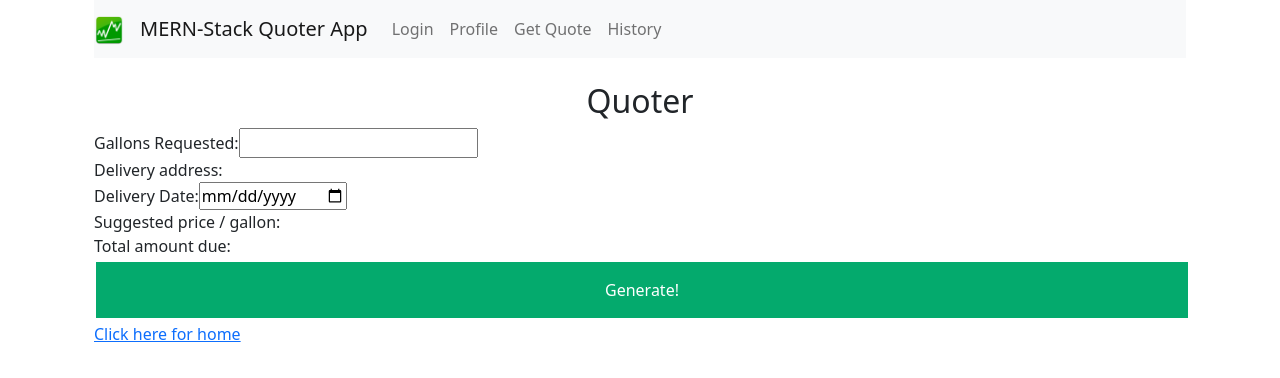
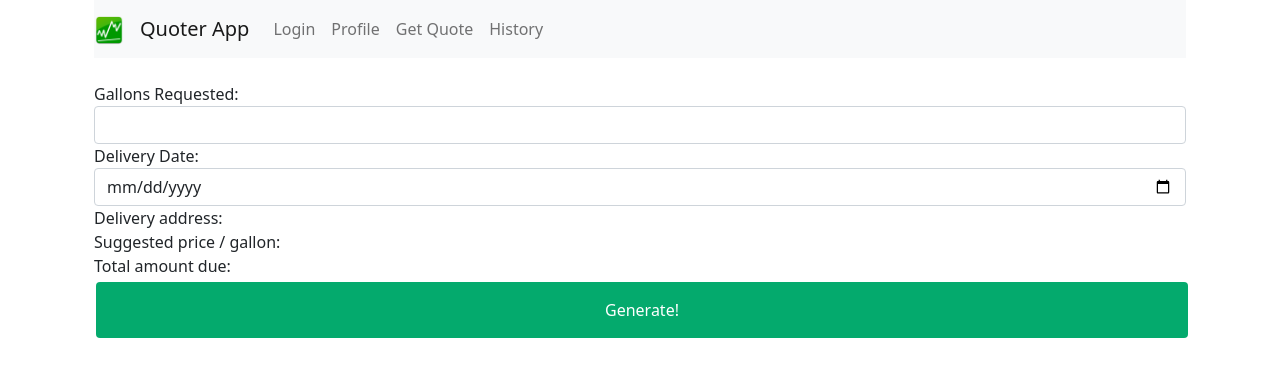
Before and after one commit to youngwillyum/quoter2, a React (Create React App) app in the folder client/: page /quoter in a window 1280 px wide. Shown: the top 378 px of the page. Built offline with nearby package versions, Linux system fonts and the light colour scheme.

Commit message:
Quoter / Profile Component Update
added form functionality and backend combatability

```diff
--- a/client/src/components/HeaderComponent.js
+++ b/client/src/components/HeaderComponent.js
@@ -1,12 +1,11 @@
 import React, { Component } from 'react'
 import './myStyles.css'
-
-
 
 export default class Header extends Component{
   render() {
   return(
-    <h1 className='heading'> QuoteZilla </h1>
+    //<div className='footing'>COSC4353</div>
+
   )
  }
 }
--- a/client/src/components/MainComponent.js
+++ b/client/src/components/MainComponent.js
@@ -1,7 +1,7 @@
 import React, { Component } from 'react'
 
-import Header from './HeaderComponent'
-import Footer from './FooterComponent'
+//import Header from './HeaderComponent'
+//import Footer from './FooterComponent'
 import Home from './HomeComponent'
 import Profile from './ProfileComponent'
 import Login from './LoginComponent'
@@ -18,9 +18,9 @@ export default class Main extends Component{
         <div className="container">
           <nav className="navbar navbar-expand-lg navbar-light bg-light">
             <a class="navbar-brand" target="_blank">
-              <img src={logo} width="30" height="30" alt="CodingTheSmartWay.com" />
+              <img src={logo} alt="projectlogo"  width="30" height="30"  />
             </a>
-            <Link to="/" className="navbar-brand">MERN-Stack Quoter App</Link>
+            <Link to="/" className="navbar-brand">Quoter App</Link>
             <div className="collpase navbar-collapse">
               <ul className="navbar-nav mr-auto">
                 <li className="navbar-item">
--- a/client/src/components/QuoterComponent.js
+++ b/client/src/components/QuoterComponent.js
@@ -1,49 +1,82 @@
 import React, { Component } from 'react'
 import {Link} from 'react-router-dom'
 
-function Quoter(){
+export default class Quoter extends Component{
+
+constructor(props) {
+  super(props);
+  this.onChangeQuoterGallonsRequested = this.onChangeQuoterGallonsRequested.bind(this)
+  this.onChangeQuoterDeliveryDate = this.onChangeQuoterDeliveryDate.bind(this)
+  this.onSubmit = this.onSubmit.bind(this)
+
+  this.state={
+    quoter_gallonsrequested:'',
+    quoter_deliverydate:''
+  }
+}
+
+onChangeQuoterGallonsRequested(e){
+  this.setState({
+    quoter_gallonsrequested: e.target.value
+  })
+}
+
+onChangeQuoterDeliveryDate(e){
+  this.setState({
+    quoter_deliverydate: e.target.value
+  })
+}
+
+onSubmit(e) {
+  e.preventDefault();
+
+  console.log('--Form Submitted--');
+  console.log(this.state.quoter_gallonsrequested);
+  console.log(this.state.quoter_deliverydate);
+
+
+  this.setState = ({
+    quoter_gallonsrequested:'',
+    quoter_deliverydate:''
+  })
+}
+render(){
+
   return(
     <React.Fragment>
-    <h2 style={{textAlign: "center"}}>Quoter</h2>
+    <form onSubmit={this.onSubmit}>
 
-    <form>
+      <div className="form-group">
+        <label>Gallons Requested:</label>
+        <input type="number" className="form-control" name="gallons" required
+          value={this.state.quoter_gallonsrequested} onChange={this.onChangeQuoterGallonsRequested}/>
+      </div>
 
-      <label>
-        Gallons Requested:
-        <input type="number" name="gallons" required/>
-      </label>
-      <div/>
+      <div className="form-group">
+        <label>Delivery Date:</label>
+        <input type="date" className="form-control" name="date" required
+          value={this.state.quoter_deliverydate} onChange={this.onChangeQuoterDeliveryDate}/>
+      </div>
 
-      <label>
-        Delivery address:
-      </label>
-      <div/>
+      <div className="form-group">
+        <label>Delivery address:</label>
+      </div>
 
-      <label>
-        Delivery Date:
-        <input type="date"/>
-      </label>
-      <div/>
+      <div className="form-group">
+        <label>Suggested price / gallon:</label>
+      </div>
 
-      <label>
-        Suggested price / gallon:
-      </label>
-      <div/>
+      <div className="form-group">
+        <label>Total amount due:</label>
+      </div>
 
-      <label>
-        Total amount due:
-      </label>
-      <div/>
-
-      <input type="submit" value="Generate!" />
+      <div className="form-group">
+        <input type="submit" value="Generate!" className = "btn btn-primary"/>
+      </div>
 
 
     </form>
-
-
-    <Link to='/home'>Click here for home</Link>
     </React.Fragment>
 )
 }
-
-export default Quoter;
+}
```
